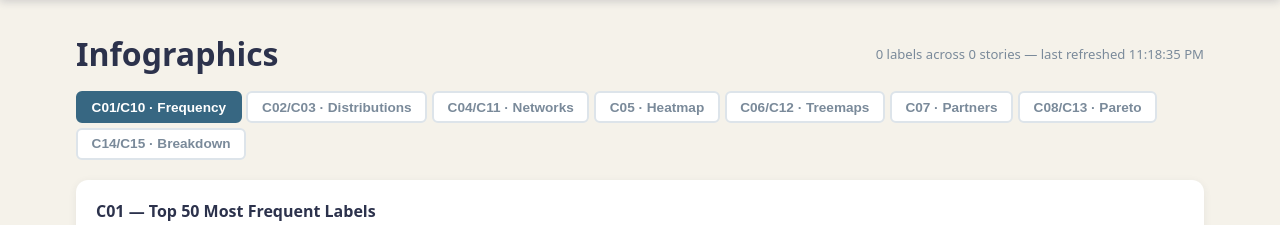
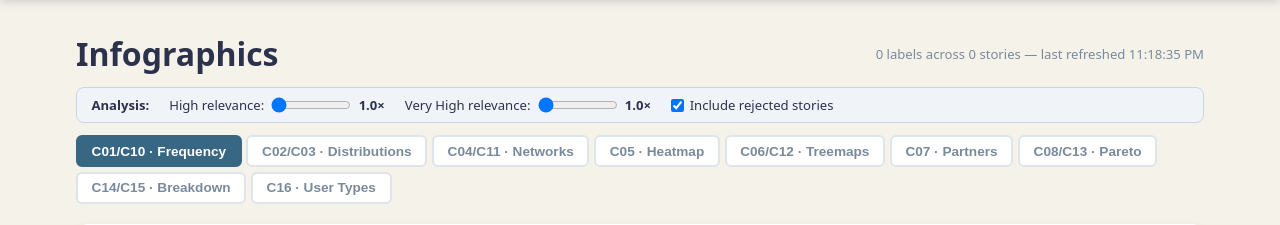
Before and after one commit to dcuartielles/riecs-label-validation, a FastAPI app: page /infograph in a window 1280 px wide. Shown: the part 67-292 px from the top of the page. Run offline with FastAPI, Linux system fonts and the light colour scheme; the visitor is signed in with stand-in values (Sample User, id 1); data comes from the database, SQL or seed files in the repository; data that the repository does not hold is empty; parts of the project's set-up code (start-up, migrations or seed data) failed here and were passed over.

Commit message:
feat: infograph relevance weighting, rejection filter, and user-type tab
Add analysis controls bar (always visible across all tabs) with sliders
for High/VeryHigh relevance multiplication factors and a checkbox to
exclude rejected stories. All counts respect weighting and rejection
filter. Add C16 User Types tab showing technical labels by user type
with a toggle to include non-technical labels.

Co-Authored-By: Claude Sonnet 4.6 <noreply@anthropic.com>

```diff
--- a/app/templates/infograph.html
+++ b/app/templates/infograph.html
@@ -64,9 +64,30 @@ main { max-width: 1160px; }
 .clickable:hover { opacity:0.75; }
 </style>
 
-<div style="display:flex;align-items:center;justify-content:space-between;flex-wrap:wrap;gap:0.5rem;margin-bottom:1rem">
+<div style="display:flex;align-items:center;justify-content:space-between;flex-wrap:wrap;gap:0.5rem;margin-bottom:0.75rem">
   <h1 style="margin-bottom:0">Infographics</h1>
   <span id="ig-status" class="muted" style="font-size:0.82rem">Loading…</span>
+</div>
+
+<!-- Analysis controls — always visible -->
+<div id="analysis-controls" style="display:flex;align-items:center;gap:1.25rem;flex-wrap:wrap;background:#f0f4f8;border:1.5px solid #c8d6e5;border-radius:8px;padding:0.5rem 0.9rem;margin-bottom:0.75rem;font-size:0.82rem;">
+  <span style="font-weight:700;color:#2c324c;white-space:nowrap">Analysis:</span>
+  <label style="display:flex;align-items:center;gap:0.45rem;white-space:nowrap">
+    High relevance:
+    <input type="range" id="high-mult" min="1" max="5" step="0.5" value="1" style="width:80px;vertical-align:middle"
+           oninput="onSlider('high_mult','high-mult-val',this.value)">
+    <strong id="high-mult-val">1.0×</strong>
+  </label>
+  <label style="display:flex;align-items:center;gap:0.45rem;white-space:nowrap">
+    Very High relevance:
+    <input type="range" id="very-high-mult" min="1" max="5" step="0.5" value="1" style="width:80px;vertical-align:middle"
+           oninput="onSlider('very_high_mult','very-high-mult-val',this.value)">
+    <strong id="very-high-mult-val">1.0×</strong>
+  </label>
+  <label style="display:flex;align-items:center;gap:0.35rem;cursor:pointer">
+    <input type="checkbox" id="include-rejected" checked onchange="onRejectionToggle()">
+    Include rejected stories
+  </label>
 </div>
 
 <!-- Active filter bar -->
@@ -86,6 +107,7 @@ main { max-width: 1160px; }
   <button class="ig-tab" onclick="showTab('partner')">C07 · Partners</button>
   <button class="ig-tab" onclick="showTab('pareto')">C08/C13 · Pareto</button>
   <button class="ig-tab" onclick="showTab('breakdown')">C14/C15 · Breakdown</button>
+  <button class="ig-tab" onclick="showTab('utypes')">C16 · User Types</button>
 </div>
 
 <div id="tip"></div>
@@ -210,12 +232,49 @@ main { max-width: 1160px; }
   </div>
 </div>
 
+<!-- C16: User Types -->
+<div class="ig-panel" id="panel-utypes">
+  <div class="chart-card">
+    <h2>C16 — Technical Labels by User Type</h2>
+    <p class="chart-sub">Top 15 technical labels per user type, sized by count. Toggle to include mandatory classification labels.</p>
+    <label style="display:inline-flex;align-items:center;gap:0.4rem;cursor:pointer;font-size:0.83rem;margin-bottom:0.75rem">
+      <input type="checkbox" id="show-nontech" onchange="renderUtypes()">
+      Include non-technical labels (User Story Concept &amp; Target user in story)
+    </label>
+    <div class="chart-scroll"><svg id="c16-svg"></svg></div>
+  </div>
+</div>
+
 <script src="https://cdn.jsdelivr.net/npm/d3@7/dist/d3.min.js"></script>
 <script>
 // ── Globals ──────────────────────────────────────────────────────────────────
 let gData = null;
 let activeTab = "freq";
 const rendered = new Set();
+
+// ── Analysis controls ─────────────────────────────────────────────────────────
+let analysisParams = { high_mult: 1.0, very_high_mult: 1.0, include_rejected: true };
+let sliderDebounce = null;
+
+function onSlider(paramKey, valId, val) {
+  document.getElementById(valId).textContent = parseFloat(val).toFixed(1) + "×";
+  analysisParams[paramKey] = parseFloat(val);
+  clearTimeout(sliderDebounce);
+  sliderDebounce = setTimeout(() => { rendered.clear(); loadData(); }, 500);
+}
+
+function onRejectionToggle() {
+  analysisParams.include_rejected = document.getElementById("include-rejected").checked;
+  rendered.clear();
+  loadData();
+}
+
+function renderUtypes() {
+  if (!gData) return;
+  const showAll = document.getElementById("show-nontech")?.checked;
+  const data = showAll ? gData.user_type_all_freq : gData.user_type_tech_freq;
+  groupedHeatmap("c16-svg", data, "target_user");
+}
 
 // ── Filter state ──────────────────────────────────────────────────────────────
 let filterState = {};
@@ -258,7 +317,7 @@ function hideTip() { tip.style.opacity = "0"; }
 // ── Tab management ────────────────────────────────────────────────────────────
 function showTab(name) {
   document.querySelectorAll(".ig-tab").forEach((b,i) => {
-    b.classList.toggle("active", ["freq","pies","net","heat","tree","partner","pareto","breakdown"][i] === name);
+    b.classList.toggle("active", ["freq","pies","net","heat","tree","partner","pareto","breakdown","utypes"][i] === name);
   });
   document.querySelectorAll(".ig-panel").forEach(p => p.classList.remove("active"));
   document.getElementById("panel-" + name).classList.add("active");
@@ -769,13 +828,20 @@ function renderTab(tab) {
     groupedHeatmap("c14-svg", d.user_type_tech_freq, "target_user");
     groupedHeatmap("c15-svg", d.concept_tech_freq, "story_concept");
     peerBar("c-peer-svg", d.peer_review);
+  } else if (tab==="utypes") {
+    renderUtypes();
   }
 }
 
 // ── Load + auto-refresh ───────────────────────────────────────────────────────
 async function loadData() {
   try {
-    const params = new URLSearchParams(filterState).toString();
+    const params = new URLSearchParams({
+      ...filterState,
+      high_mult: analysisParams.high_mult,
+      very_high_mult: analysisParams.very_high_mult,
+      include_rejected: analysisParams.include_rejected,
+    }).toString();
     const resp = await fetch("/infograph/data" + (params ? "?" + params : ""));
     if (!resp.ok) return;
     gData = await resp.json();
```
Also changed, not shown: app/routers/infograph.py (+73 -28 lines).
